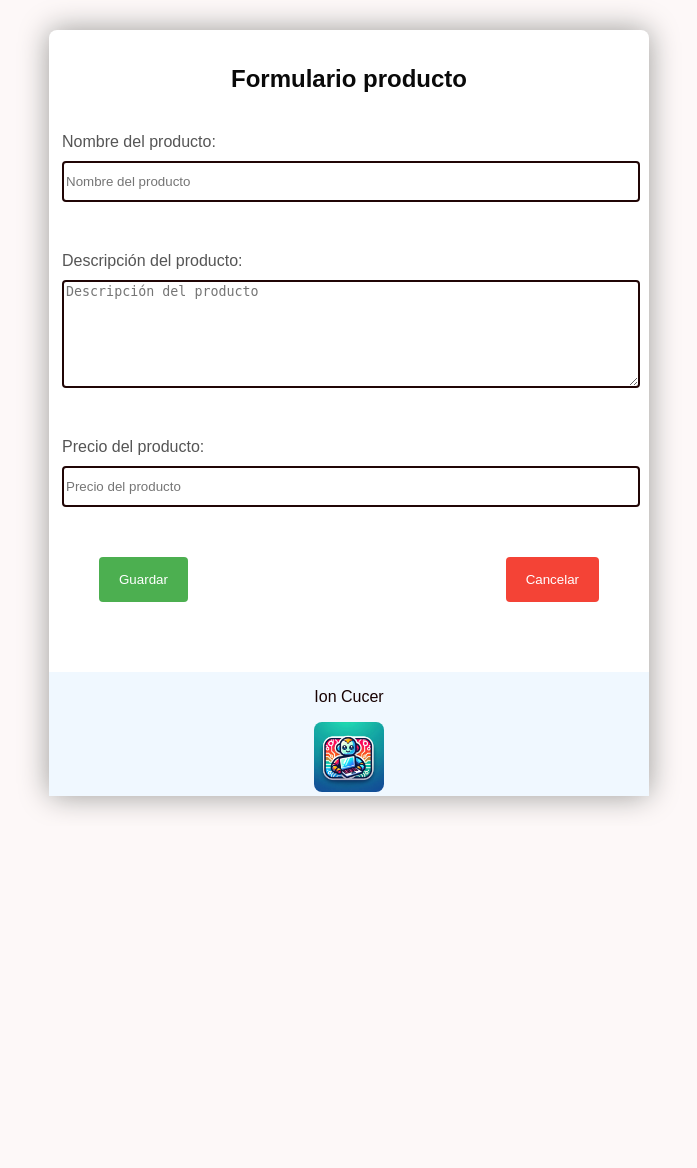
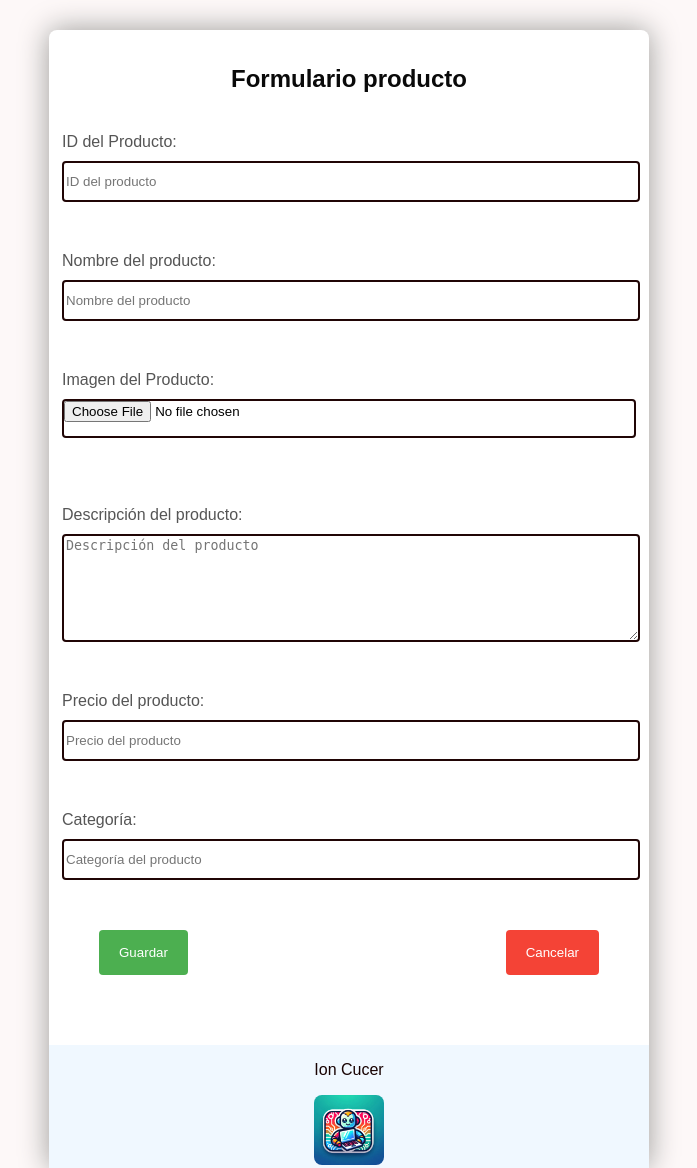
Before and after one commit to icucer/asignatura_aplicaciones_web, a PHP site: page /backend/views/productos.html in a window 1280 px wide. Shown: the top 1168 px of the page, without its empty margins (291-988 px from the left). Before the commit the page ends 813 px from the top, so only its background shows below. Run offline with PHP 8.4, Linux system fonts and the light colour scheme.

Commit message:
Modificaciones en los formularios

```diff
--- a/assets/css/estilos.css
+++ b/assets/css/estilos.css
@@ -29,7 +29,8 @@ label {
 }
 
 input[type="text"],
-input[type="number"] {
+input[type="number"],
+input[type="file"] {
     width: 95%;
     height: 35px;
     display: block;
--- a/assets/js/validaciones.js
+++ b/assets/js/validaciones.js
@@ -13,7 +13,8 @@ function validarFormularioJS() {
     });
 
     if (camposInvalidos.length > 0) {
-        alert("Los siguientes campos no pueden estar vacíos o contener solo espacios en blanco: " + camposInvalidos.join(', ') +"\n" + nombreCompleto);
+        alert("Los siguientes campos no pueden estar vacíos o contener solo espacios en blanco: "
+            + camposInvalidos.join(', ') +"\n" + nombreCompleto);
         return false;
     } else {
         alert("Todo esta ok! Formulario procesado \n" + nombreCompleto);
--- a/backend/views/categorias.html
+++ b/backend/views/categorias.html
@@ -12,6 +12,9 @@
     <div class="form-container">
         <h2>Crear categoría</h2>
         <form id="formularioJS" onsubmit="return validarFormularioJS()">
+            <label for="categoriaID">ID de la Categoría:</label>
+            <input type="number" id="categoriaID" name="categoriaID" placeholder="ID de la categoria" required>
+
             <label for="nombre_categoria">Nombre de la categoría:</label>
             <input type="text" id="nombre_categoria" name="nombre_categoria" placeholder="Nombre categoria" required>
 
--- a/backend/views/productos.html
+++ b/backend/views/productos.html
@@ -12,14 +12,23 @@
     <div class="form-container">
         <h2>Formulario producto</h2>
         <form id="formularioProductos" onsubmit="return validarFormularioJQuery()">
+            <label for="productoID">ID del Producto:</label>
+            <input type="number" id="productoID" name="productoID" placeholder="ID del producto" required>
+
             <label for="nombre_producto">Nombre del producto:</label>
             <input type="text" id="nombre_producto" name="nombre_producto" placeholder="Nombre del producto" required>
+
+            <label for="imagenProducto">Imagen del Producto:</label>
+            <input type="file" id="imagenProducto" name="imagenProducto" accept="image/*" required><br>
 
             <label for="descripcion_producto">Descripción del producto:</label>
             <textarea id="descripcion_producto" name="descripcion_producto" placeholder="Descripción del producto" required></textarea>
 
             <label for="precio_producto">Precio del producto:</label>
             <input type="number" id="precio_producto" name="precio_producto" placeholder="Precio del producto" required>
+
+            <label for="categoriaProducto">Categoría:</label>
+            <input type="text" id="categoriaProducto" name="categoriaProducto" placeholder="Categoría del producto" required>
 
             <div class="button-container">
                 <button type="submit" class="save-button">Guardar</button>
```
